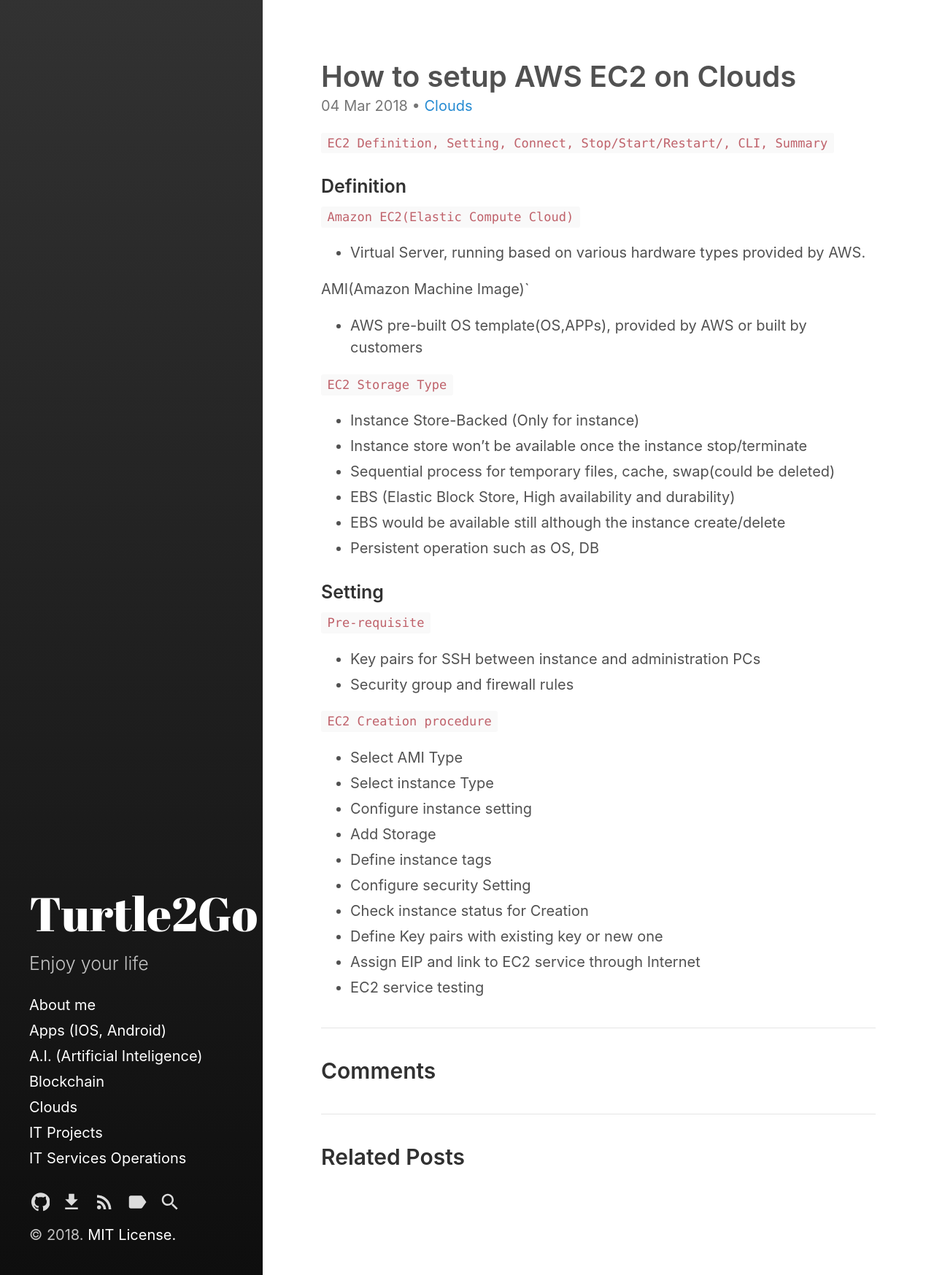
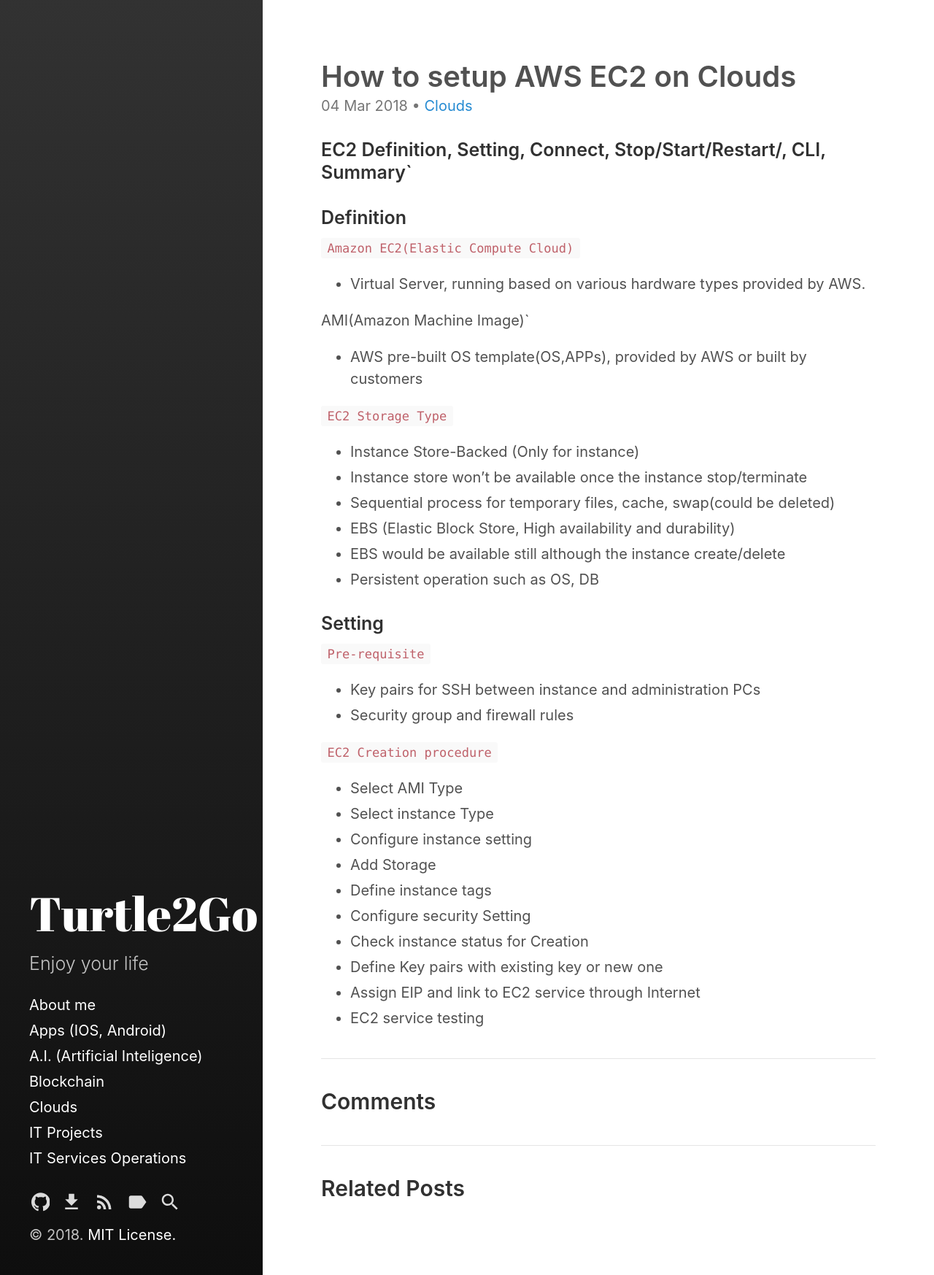
Before and after one commit to turtle2go/main, a Jekyll site: the page built from _posts/2018-03-04-awsec2-Clouds.md, in a window 1280 px wide. Shown: the whole page at 73% size. Built offline with Jekyll 4.4.1, drawn with Linux system fonts in a browser that asks for light colours.

```diff
--- a/_posts/2018-03-04-awsec2-Clouds.md
+++ b/_posts/2018-03-04-awsec2-Clouds.md
@@ -5,7 +5,7 @@ category: Clouds
 excerpt_separator:  <!--more-->
 ---
 
-`EC2 Definition, Setting, Connect, Stop/Start/Restart/, CLI, Summary`
+### EC2 Definition, Setting, Connect, Stop/Start/Restart/, CLI, Summary`
 
 ### Definition
 
```
